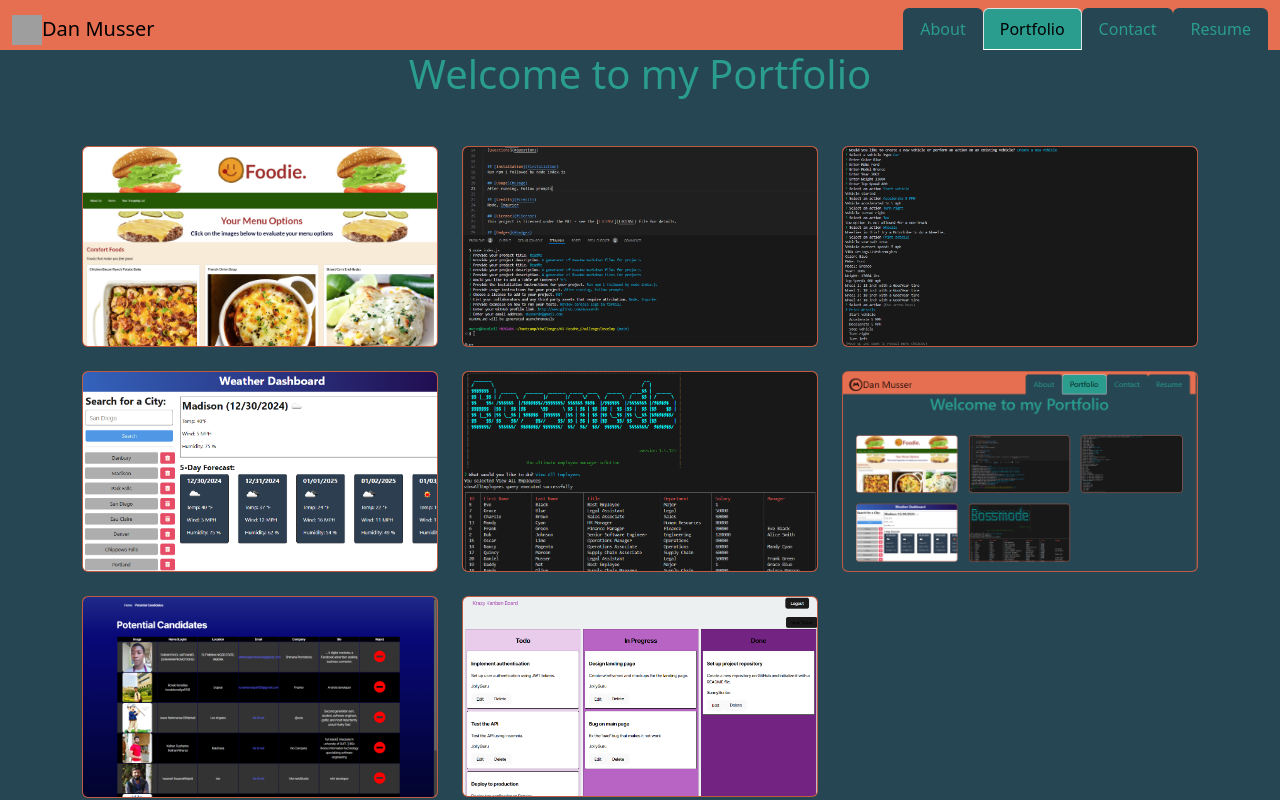
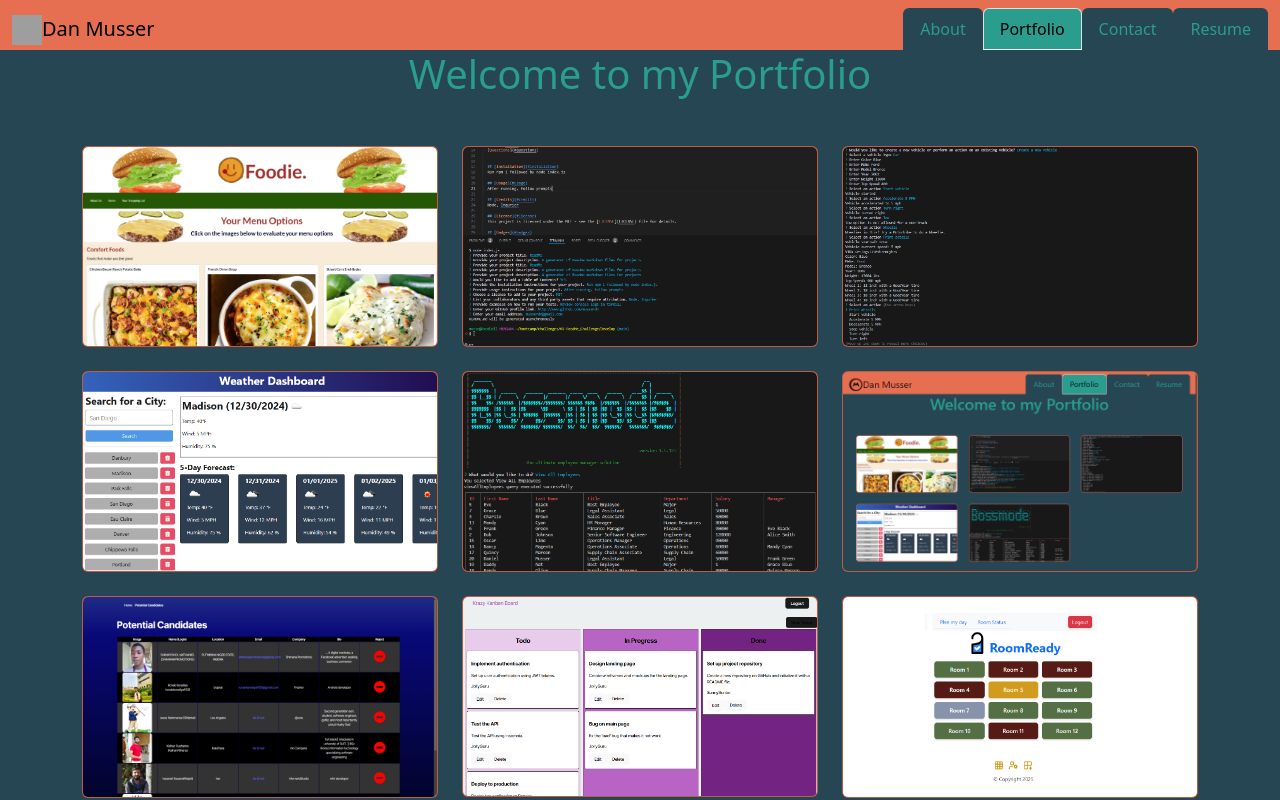
Before and after one commit to musserdn/ReactRhapsody, a React (Vite) app in the folder myPortfolio/: page /Portfolio in a window 1280 px wide. Shown: the top 800 px of the page. Built offline with nearby package versions, Linux system fonts and the light colour scheme; grey boxes are pictures that could not be loaded.

Commit message:
added RoomReady

```diff
--- a/myPortfolio/src/pages/Portfolio.jsx
+++ b/myPortfolio/src/pages/Portfolio.jsx
@@ -42,6 +42,11 @@ export default function Portfolio() {
             title: 'AuthKanban',
             imgSrc: '/assets/kanban_ss.png',
             projectLink: 'https://authkanban.onrender.com/'
+        },
+        {
+            title: 'RoomReady',
+            imgSrc: '/assets/rr_ss.png',
+            projectLink: 'https://roomready.onrender.com/'
         }
     ];
     return (
```
Also changed, not shown: myPortfolio/public/assets/rr_ss.png (added).
